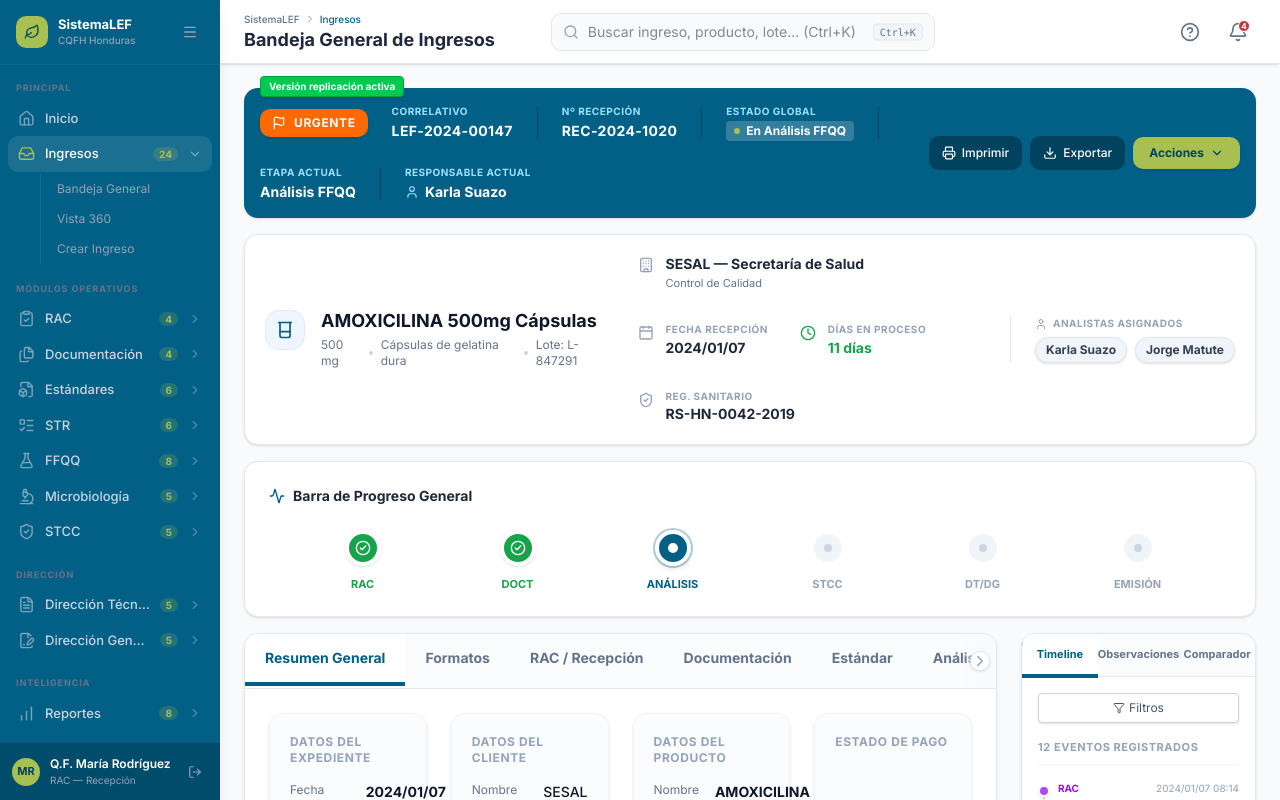
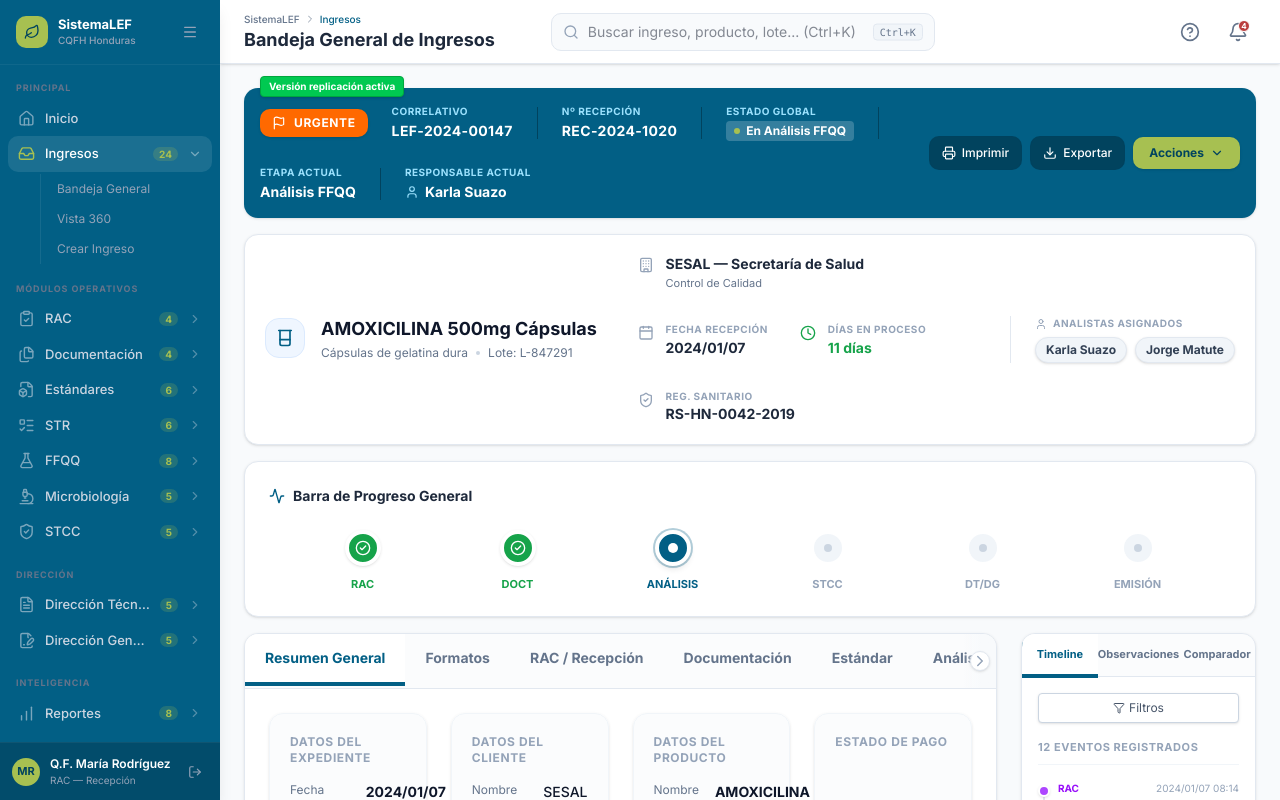
Before and after one commit to marioportillor6maker/Lefstudio, a Next.js app: page /ingresos/LEF-2024-00147 in a window 1280 px wide. Built offline with nearby package versions, Linux system fonts and the light colour scheme.

Commit message:
fix(ingresos): replace hardcoded product/client/date in 360 header with listItem data

```diff
--- a/src/app/ingresos/[id]/page.tsx
+++ b/src/app/ingresos/[id]/page.tsx
@@ -131,11 +131,10 @@ export default function Ingreso360Page({ params }: { params: Promise<{ id: strin
             <Beaker className="w-5 h-5 text-primary" />
           </div>
           <div>
-            <h2 className="text-lg font-bold text-slate-900 leading-tight">AMOXICILINA 500mg Cápsulas</h2>
+            <h2 className="text-lg font-bold text-slate-900 leading-tight">{listItem?.producto ?? 'AMOXICILINA 500mg Cápsulas'}</h2>
             <p className="text-xs text-slate-500 mt-1 flex items-center gap-2">
-              <span>500 mg</span> <span className="w-1 h-1 rounded-full bg-slate-300"></span>
-              <span>Cápsulas de gelatina dura</span> <span className="w-1 h-1 rounded-full bg-slate-300"></span>
-              <span>Lote: {data.producto.lote}</span>
+              <span>{listItem?.formaFarmaceutica ?? 'Cápsulas de gelatina dura'}</span> <span className="w-1 h-1 rounded-full bg-slate-300"></span>
+              <span>Lote: {listItem?.lote ?? data.producto.lote}</span>
             </p>
           </div>
         </div>
@@ -144,7 +143,7 @@ export default function Ingreso360Page({ params }: { params: Promise<{ id: strin
           <div className="flex items-start gap-3">
             <Building className="w-4 h-4 text-slate-400 mt-0.5" />
             <div>
-              <p className="text-sm font-bold text-slate-800 leading-tight">SESAL — Secretaría de Salud</p>
+              <p className="text-sm font-bold text-slate-800 leading-tight">{listItem?.cliente ?? 'SESAL — Secretaría de Salud'}</p>
               <p className="text-[11px] text-slate-500 mt-0.5">Control de Calidad</p>
             </div>
           </div>
@@ -153,7 +152,7 @@ export default function Ingreso360Page({ params }: { params: Promise<{ id: strin
             <Calendar className="w-4 h-4 text-slate-400 mt-0.5" />
             <div>
               <p className="text-[10px] text-slate-400 uppercase tracking-wider font-bold leading-tight">Fecha Recepción</p>
-              <p className="text-sm font-bold text-slate-800 mt-0.5">2024/01/07</p>
+              <p className="text-sm font-bold text-slate-800 mt-0.5">{listItem?.fechaIngreso ?? '2024/01/07'}</p>
             </div>
           </div>
 
```
